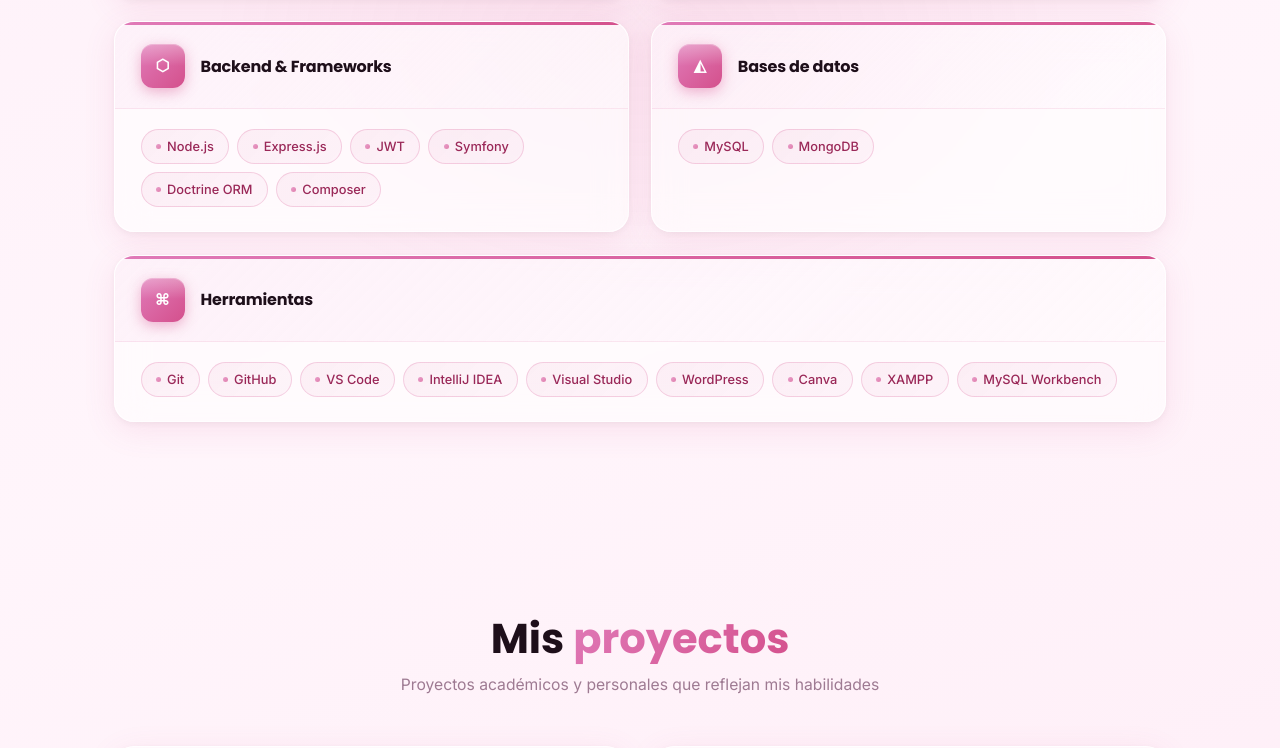
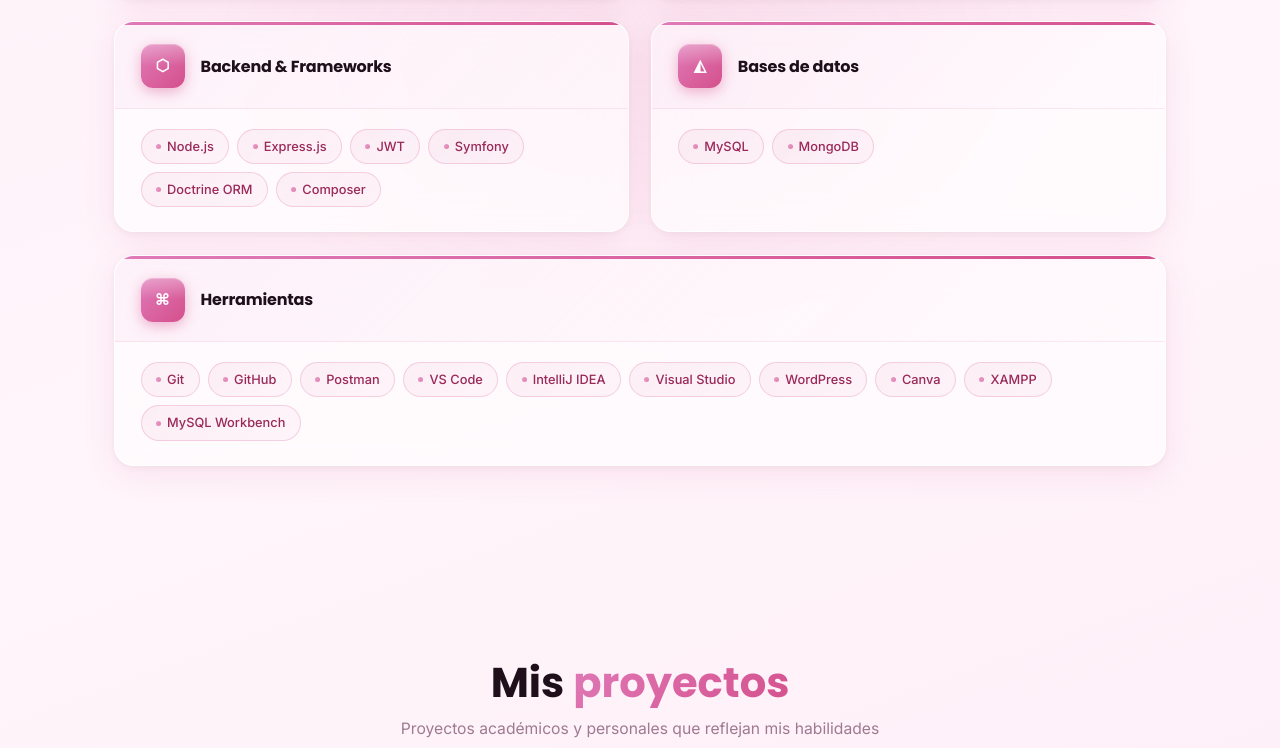
Before and after one commit to Monica-pxl/portfolio-monica, a React (Vite) app: page / in a window 1280 px wide. Shown: the part 2271-3019 px from the top of the page. Built offline with nearby package versions, Linux system fonts and the light colour scheme.

Commit message:
postman añadido como herramienta

```diff
--- a/src/components/Skills.tsx
+++ b/src/components/Skills.tsx
@@ -32,7 +32,7 @@ const SKILL_GROUPS: SkillGroup[] = [
   {
     categoryKey: 4,
     icon: '⌘',
-    skills: ['Git', 'GitHub', 'VS Code', 'IntelliJ IDEA', 'Visual Studio', 'WordPress', 'Canva', 'XAMPP', 'MySQL Workbench'],
+    skills: ['Git', 'GitHub', 'Postman', 'VS Code', 'IntelliJ IDEA', 'Visual Studio', 'WordPress', 'Canva', 'XAMPP', 'MySQL Workbench'],
   },
 ];
 
```
